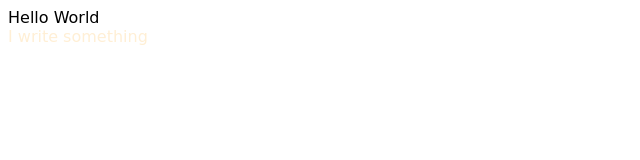
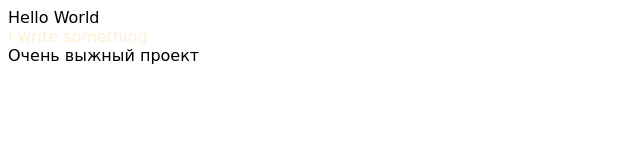
Before and after one commit to AblayBeisebaev/MyRepositoryTest2, a plain HTML site: page index.html in a window 1280 px wide. Shown: the whole page, without its empty margins (0-640 px from the left). Drawn offline with Linux system fonts and the light colour scheme.

Commit message:
Create my big project

```diff
--- a/index.html
+++ b/index.html
@@ -9,6 +9,7 @@
 <body>
     <div class="div_one">Hello World</div>
     <div class="div_two">I write something</div>
+    <div class="div_osen_vasina">Очень выжный проект</div>
     <script src="script.js"></script>
 </body>
 </html>
```
